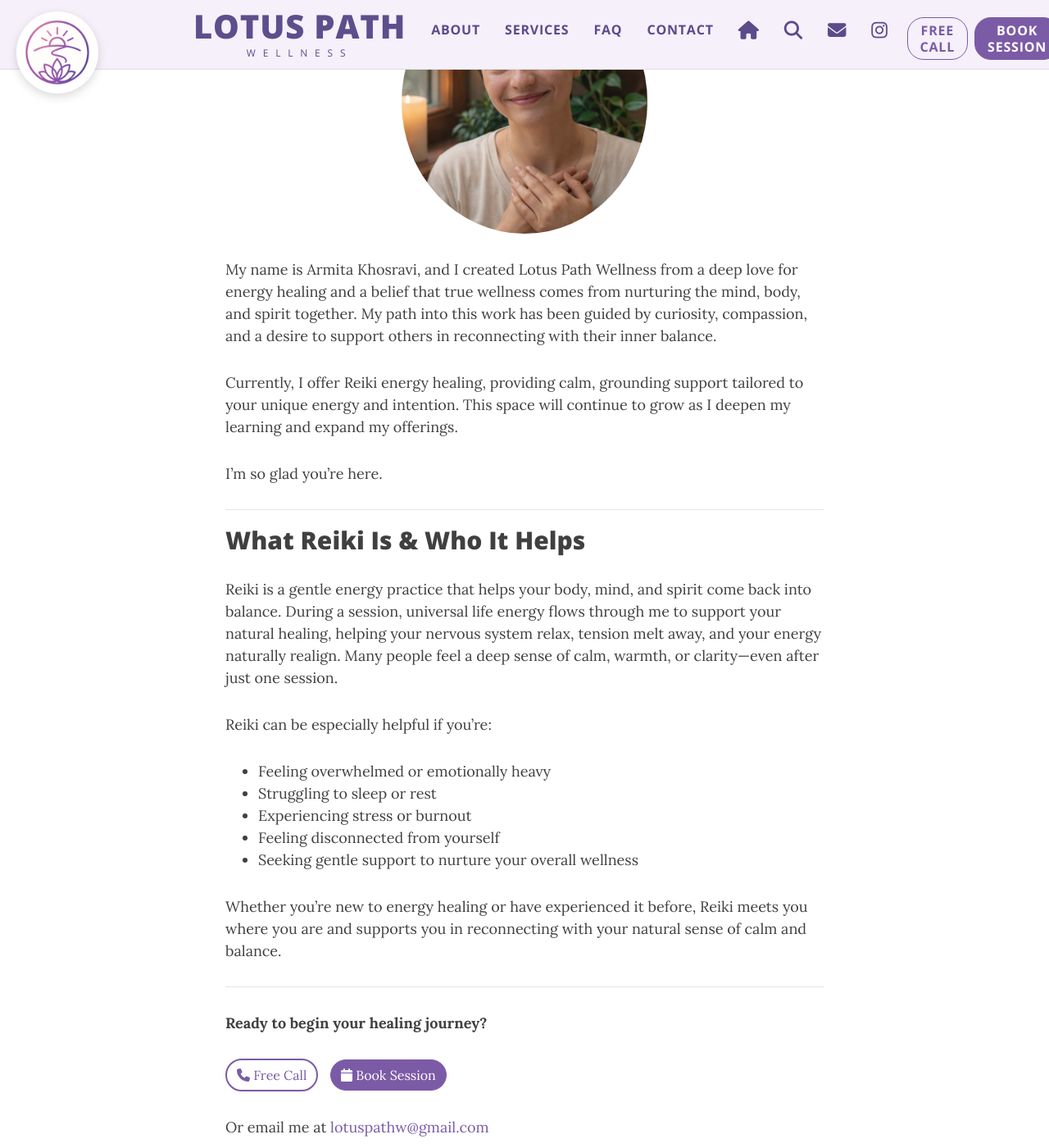
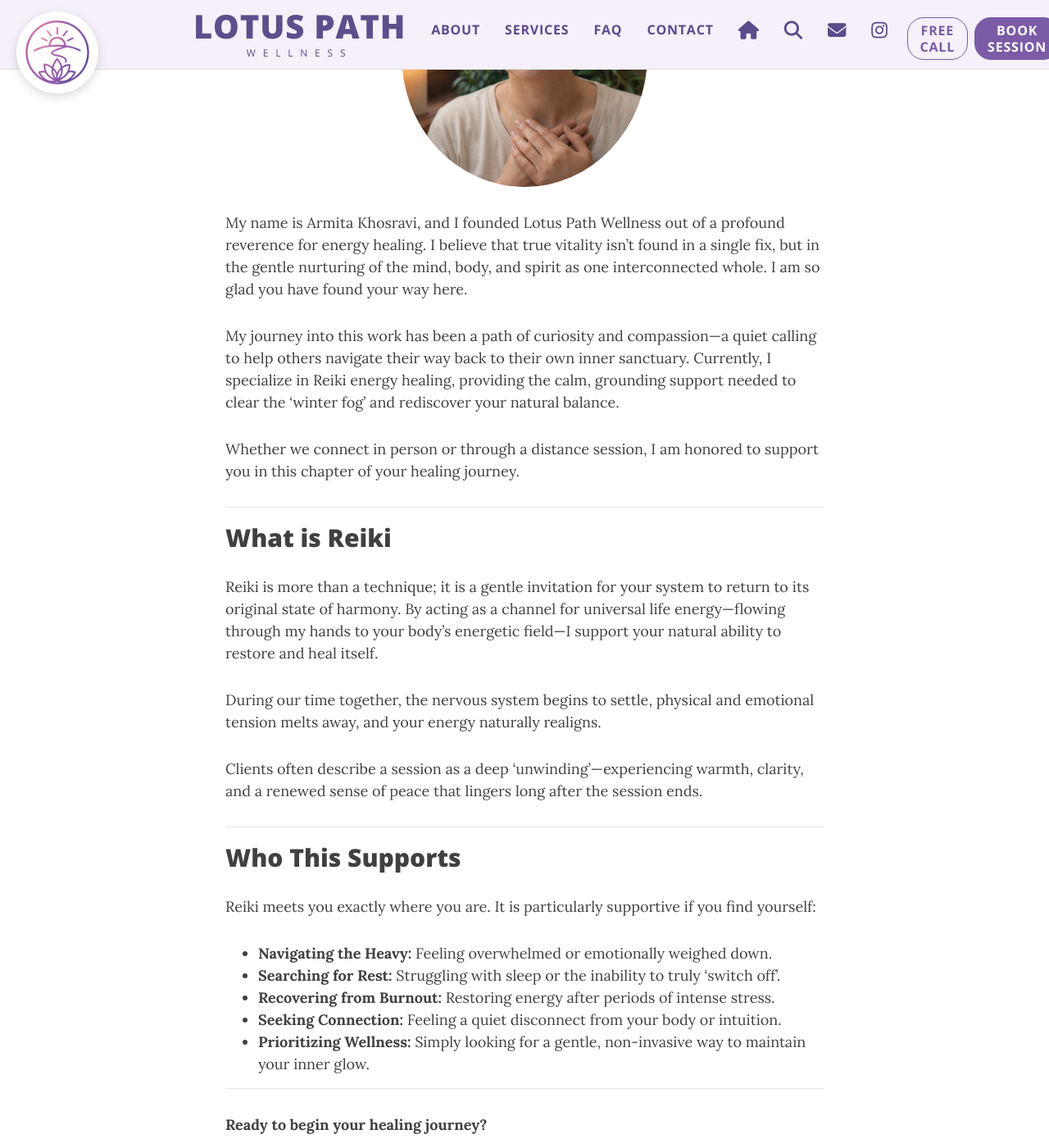
Before and after one commit to lotuspathwellness/lotuspathwellness.github.io, a Jekyll site: the page built from aboutme.md, in a window 1280 px wide and 1400 px high, scrolled down 440 px. Shown: the whole window at 82% size. Built offline with Jekyll 4.4.1, drawn with Linux system fonts in a browser that asks for light colours; comment, search, counter and statistics services are not loaded; some of the changed text lies outside the part shown.

Commit message:
Update about page content

```diff
--- a/aboutme.md
+++ b/aboutme.md
@@ -3,31 +3,35 @@ layout: page
 title: Welcome to Lotus Path Wellness
 ---
 
-This is a space for gentle healing, intuitive connection, and soul-led transformation.
-
 ![Armita](/assets/img/armita.jpg){: .mx-auto.d-block style="max-width: 300px; border-radius: 50%; margin-bottom: 20px;" }
 
-My name is Armita Khosravi, and I created Lotus Path Wellness from a deep love for energy healing and a belief that true wellness comes from nurturing the mind, body, and spirit together. My path into this work has been guided by curiosity, compassion, and a desire to support others in reconnecting with their inner balance.
+My name is Armita Khosravi, and I founded Lotus Path Wellness out of a profound reverence for energy healing. I believe that true vitality isn't found in a single fix, but in the gentle nurturing of the mind, body, and spirit as one interconnected whole. I am so glad you have found your way here.
 
-Currently, I offer Reiki energy healing, providing calm, grounding support tailored to your unique energy and intention. This space will continue to grow as I deepen my learning and expand my offerings.
+My journey into this work has been a path of curiosity and compassion—a quiet calling to help others navigate their way back to their own inner sanctuary. Currently, I specialize in Reiki energy healing, providing the calm, grounding support needed to clear the 'winter fog' and rediscover your natural balance.
 
-I'm so glad you're here.
+Whether we connect in person or through a distance session, I am honored to support you in this chapter of your healing journey.
 
 ---
 
-## What Reiki Is & Who It Helps
+## What is Reiki
 
-Reiki is a gentle energy practice that helps your body, mind, and spirit come back into balance. During a session, universal life energy flows through me to support your natural healing, helping your nervous system relax, tension melt away, and your energy naturally realign. Many people feel a deep sense of calm, warmth, or clarity—even after just one session.
+Reiki is more than a technique; it is a gentle invitation for your system to return to its original state of harmony. By acting as a channel for universal life energy—flowing through my hands to your body's energetic field—I support your natural ability to restore and heal itself.
 
-Reiki can be especially helpful if you're:
+During our time together, the nervous system begins to settle, physical and emotional tension melts away, and your energy naturally realigns.
 
-- Feeling overwhelmed or emotionally heavy
-- Struggling to sleep or rest
-- Experiencing stress or burnout
-- Feeling disconnected from yourself
-- Seeking gentle support to nurture your overall wellness
+Clients often describe a session as a deep 'unwinding'—experiencing warmth, clarity, and a renewed sense of peace that lingers long after the session ends.
 
-Whether you're new to energy healing or have experienced it before, Reiki meets you where you are and supports you in reconnecting with your natural sense of calm and balance.
+---
+
+## Who This Supports
+
+Reiki meets you exactly where you are. It is particularly supportive if you find yourself:
+
+- **Navigating the Heavy:** Feeling overwhelmed or emotionally weighed down.
+- **Searching for Rest:** Struggling with sleep or the inability to truly 'switch off'.
+- **Recovering from Burnout:** Restoring energy after periods of intense stress.
+- **Seeking Connection:** Feeling a quiet disconnect from your body or intuition.
+- **Prioritizing Wellness:** Simply looking for a gentle, non-invasive way to maintain your inner glow.
 
 ---
 
```
